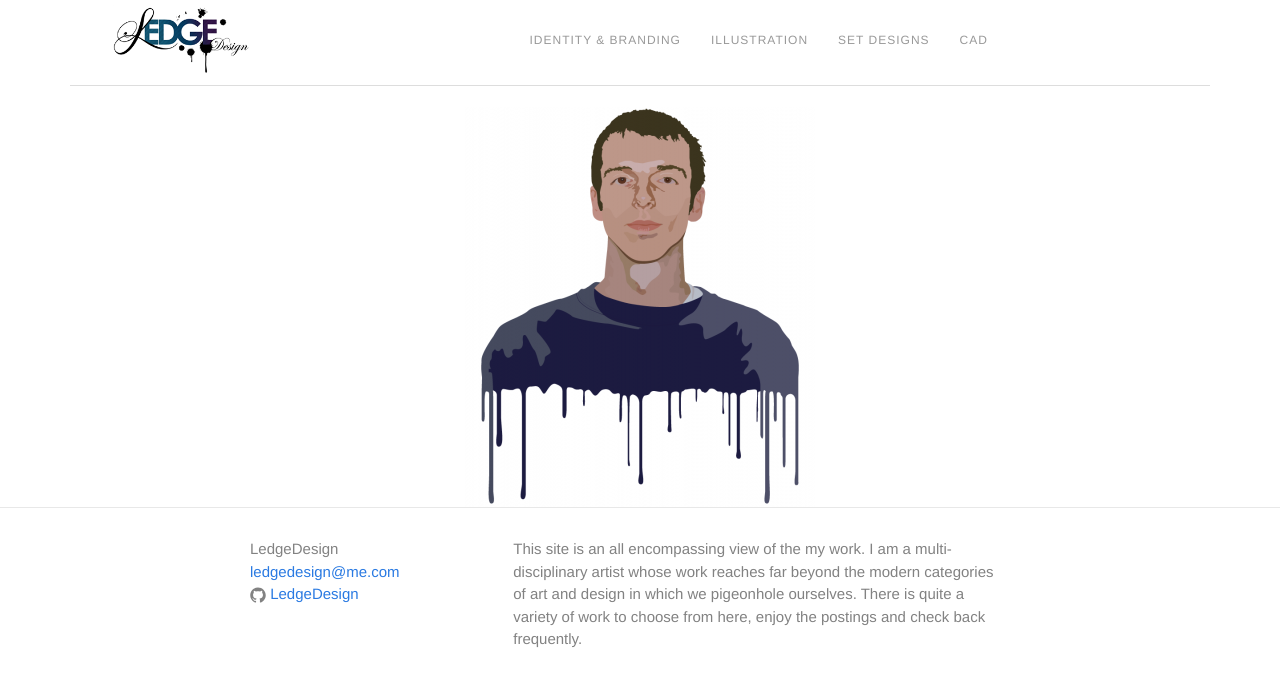
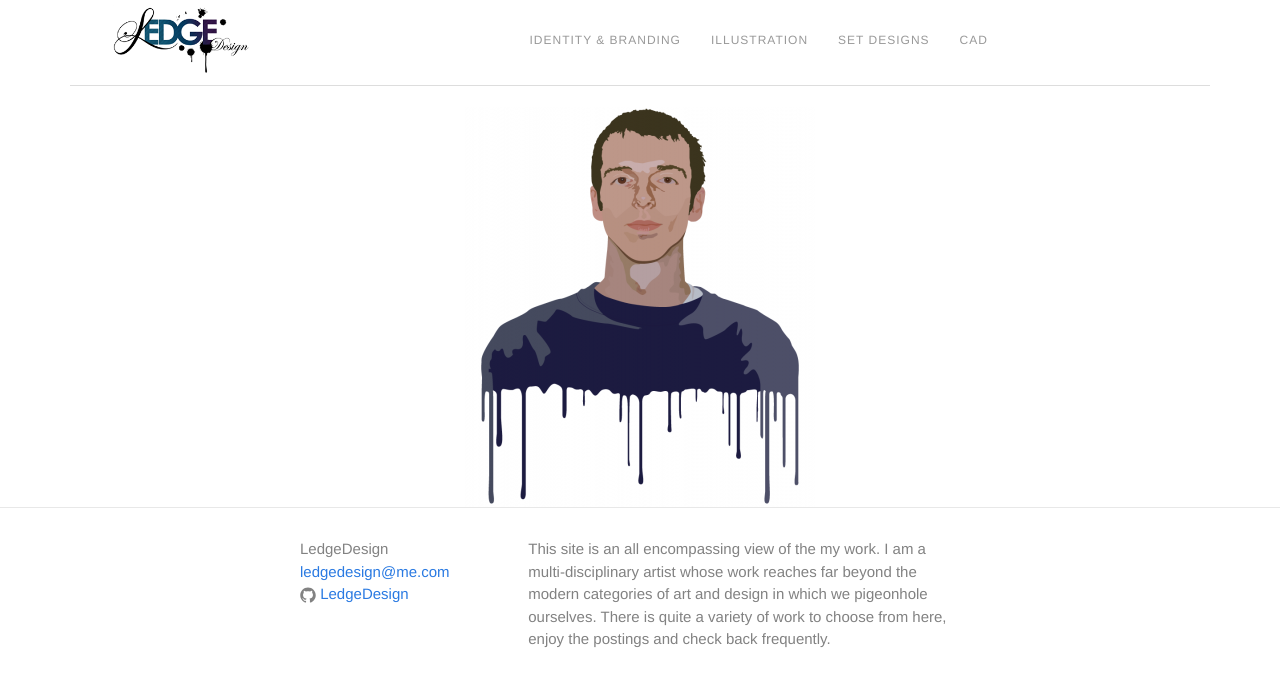
Before and after one commit to LedgeDesign/Home, a Jekyll site: the page built from index.html, in a window 1280 px wide. Shown: the top 687 px of the page. Built offline with Jekyll 4.4.1, drawn with Linux system fonts in a browser that asks for light colours; nearby versions of some CDN libraries; some web fonts are replaced.

Commit message:
Update main.scss

```diff
--- a/css/main.scss
+++ b/css/main.scss
@@ -26,7 +26,7 @@ $grey-color-light: lighten($grey-color, 40%);
 $grey-color-dark:  darken($grey-color, 25%);
 
 // Width of the content area, 800px
-$content-width:    900px;
+$content-width:    800px;
 
 $on-palm:          600px;
 $on-laptop:        800px;
```
